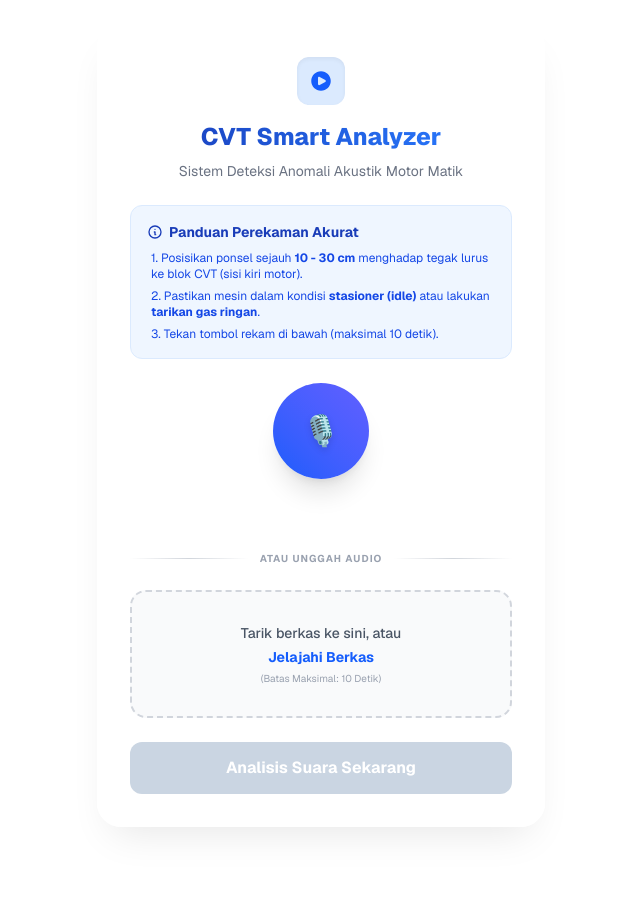
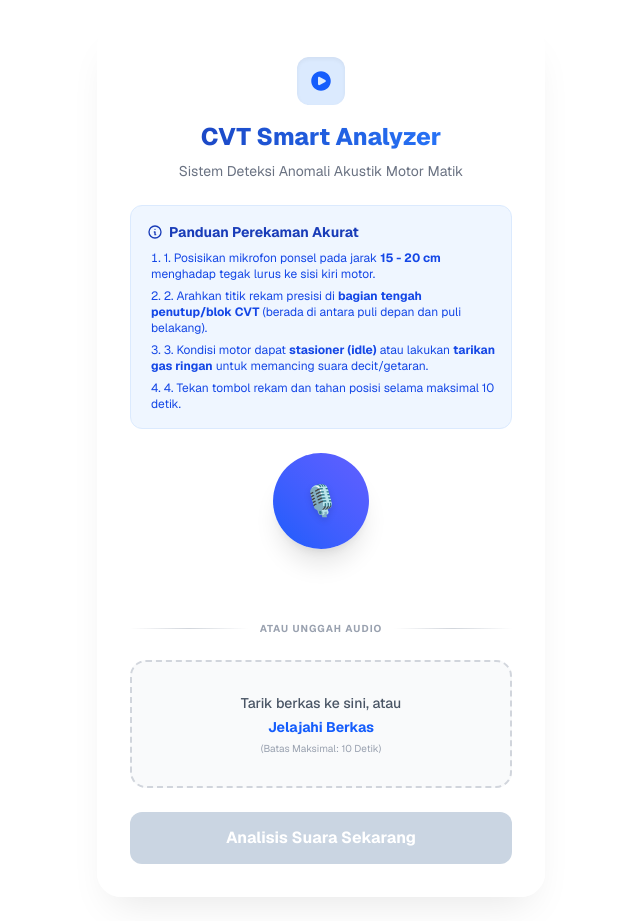
Before and after one commit to YusufGinanjar7/App_deteksi_CVT_AST, a Next.js app: page / in a window 1280 px wide. Shown: the whole page, without its empty margins (319-959 px from the left). Before the commit the page ends 851 px from the top, so only its background shows below. Built offline with nearby package versions, Linux system fonts and the light colour scheme.

Commit message:
Update page.tsx

```diff
--- a/app/page.tsx
+++ b/app/page.tsx
@@ -20,12 +20,14 @@ export default function Home() {
     "Kerusakan Parah": "Kerusakan Parah",
   };
 
-  // PEMBARUAN: Deskripsi disesuaikan dengan instruksi tindakan perbaikan
-  const deskripsiMap: Record<string, string> = {
-    "Normal": "Kondisi motor sehat. Tidak terdeteksi adanya suara anomali mekanis pada area transmisi CVT.",
-    "Kerusakan Ringan": "Terdeteksi suara kerusakan ringan (seperti decit atau getaran awal). Solusi: Disarankan untuk melakukan servis CVT ringan di bengkel untuk pembersihan atau penyetelan.",
-    "Kerusakan Parah": "Peringatan Kritis! Terdeteksi suara anomali tingkat tinggi yang kasar. Solusi: Segera bawa kendaraan ke bengkel dalam waktu dekat untuk pengecekan lebih lanjut. Kemungkinan besar memerlukan pergantian komponen (parts)."
-  };
+  // PEMBARUAN: Deskripsi disesuaikan untuk memberikan kesimpulan komponen spesifik (Saran Penguji)
+const deskripsiMap: Record<string, string> = {
+  "Normal": "Status: Aman. Pola akustik transmisi CVT berada dalam ambang batas normal. Tidak terdeteksi gesekan atau getaran berlebih. Tetap lakukan perawatan berkala sesuai jadwal buku panduan.",
+
+  "Kerusakan Ringan": "Status: Perlu Perhatian (Indikasi Keausan Awal). Pola suara mendeteksi getaran tidak wajar atau bunyi decit. \n\nKesimpulan Komponen: Terdapat potensi penumpukan kotoran/debu pada area CVT, pelumas (grease) yang mulai mengering, atau keausan ringan pada V-Belt dan Roller yang mulai tidak presisi (peyang). \n\nTindakan: Lakukan servis CVT (pembersihan, penyetelan, dan pelumasan ulang) di bengkel untuk mencegah keausan merambat.",
+
+  "Kerusakan Parah": "Status: Kritis (Peringatan Kerusakan Mekanis). Pola suara mendeteksi kebisingan tingkat tinggi (kasar/berderak). \n\nKesimpulan Komponen: Terdapat indikasi kerusakan fisik pada komponen utama penggerak. Kemungkinan besar disebabkan oleh V-Belt yang retak/aus parah, Kampas Ganda yang habis, kerusakan pada Rumah Roller (Pulley), atau keausan Bearing CVT. \n\nTindakan: Segera bawa kendaraan ke bengkel untuk inspeksi visual dan penggantian komponen (parts) guna mencegah transmisi macet atau putus di jalan."
+};
 
   const handleFileChange = (e: ChangeEvent<HTMLInputElement>) => {
     if (e.target.files && e.target.files.length > 0) {
@@ -149,16 +151,17 @@ export default function Home() {
           <p className="text-gray-500 text-sm mt-2">Sistem Deteksi Anomali Akustik Motor Matik</p>
         </div>
 
-        {/* PEMBARUAN: Kotak Panduan Perekaman (SOP) */}
+       {/* PEMBARUAN: Kotak Panduan Perekaman (SOP) dengan Titik Perekaman Presisi */}
         <div className="bg-blue-50 border border-blue-100 rounded-xl p-4 mb-6">
           <h3 className="text-sm font-bold text-blue-800 mb-2 flex items-center">
             <svg className="w-4 h-4 mr-1.5" fill="none" stroke="currentColor" viewBox="0 0 24 24"><path strokeLinecap="round" strokeLinejoin="round" strokeWidth="2" d="M13 16h-1v-4h-1m1-4h.01M21 12a9 9 0 11-18 0 9 9 0 0118 0z"></path></svg>
             Panduan Perekaman Akurat
           </h3>
-          <ol className="text-xs text-blue-700 space-y-1.5 ml-1">
-            <li>1. Posisikan ponsel sejauh <strong>10 - 30 cm</strong> menghadap tegak lurus ke blok CVT (sisi kiri motor).</li>
-            <li>2. Pastikan mesin dalam kondisi <strong>stasioner (idle)</strong> atau lakukan <strong>tarikan gas ringan</strong>.</li>
-            <li>3. Tekan tombol rekam di bawah (maksimal 10 detik).</li>
+          <ol className="text-xs text-blue-700 space-y-1.5 ml-1 list-decimal list-inside">
+            <li>1. Posisikan mikrofon ponsel pada jarak <strong>15 - 20 cm</strong> menghadap tegak lurus ke sisi kiri motor.</li>
+            <li>2. Arahkan titik rekam presisi di <strong>bagian tengah penutup/blok CVT</strong> (berada di antara puli depan dan puli belakang).</li>
+            <li>3. Kondisi motor dapat <strong>stasioner (idle)</strong> atau lakukan <strong>tarikan gas ringan</strong> untuk memancing suara decit/getaran.</li>
+            <li>4. Tekan tombol rekam dan tahan posisi selama maksimal 10 detik.</li>
           </ol>
         </div>
 
```
